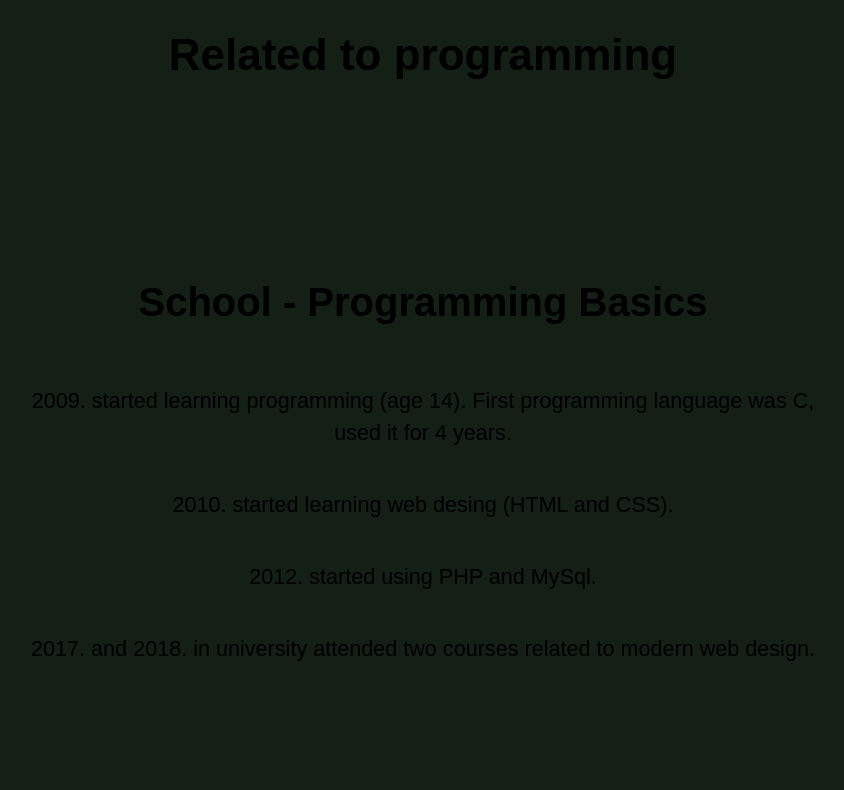
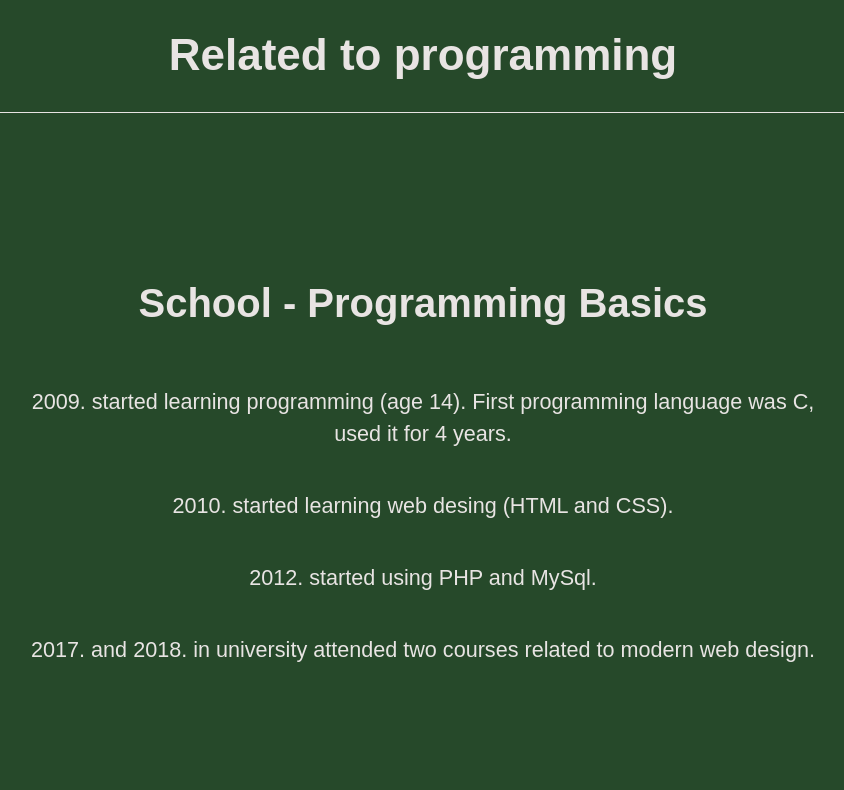
Before and after one commit to max-marschhauser/portfolio, a React (Create React App) app: page /about in a window 1280 px wide. Shown: the part 270-1060 px from the top of the page, without its empty margins (217-1061 px from the left). Built offline with nearby package versions, Linux system fonts and the light colour scheme.

Commit message:
styling about page

```diff
--- a/src/pages/aboutPage/aboutPage.scss
+++ b/src/pages/aboutPage/aboutPage.scss
@@ -2,31 +2,28 @@
 @use "../../assets/styles/abstracts" as abs;
 
 .aboutPage {
-	margin-bottom: 1rem;
+	background-color: var(--color-primary-1-transparent);
 
-	background-color: var(--color-black-transparent);
-
-	color: var(--color-lightgray);
+	color: var(--color-light);
 
 	h3 {
 		padding-block: clamp(1.5rem, 4vh, 3.5rem);
 
 		font-size: clamp(1.2rem, 9vw, 2.75rem);
 		text-align: center;
-		color: var(--color-white);
 	}
 
 	&--articles {
 		article {
 			padding-block: clamp(2rem, 20vh, 10rem);
 			padding-inline: clamp(1rem, 5vw, 5rem);
-			border-block: 1px solid var(--color-white);
+			border-block: 1px solid var(--color-light);
 
 			&:last-child {
 				border-bottom: none;
 			}
 
-			.upperPart {
+			header {
 				@include abs.mq(1400px, 0px) {
 					display: grid;
 					grid-template-columns: repeat(2, 1fr);
@@ -39,7 +36,6 @@
 
 				text-align: center;
 				font-size: clamp(1.1rem, 8vw, 2.5rem);
-				color: var(--color-white);
 			}
 
 			ul {
@@ -70,8 +66,7 @@
 					aspect-ratio: 16/9;
 					margin-top: clamp(0.5rem, 1vh, 1rem);
 
-					outline: 1px solid var(--color-lightgray);
-					outline-offset: 0.5rem;
+					outline: 1px solid var(--color-light);
 				}
 
 				transition: all 0.35s ease;
@@ -79,7 +74,7 @@
 				&:hover,
 				&:focus-visible,
 				&:active {
-					opacity: 0.8;
+					opacity: 0.75;
 				}
 			}
 		}
--- a/src/pages/aboutPage/components/AboutComponent.js
+++ b/src/pages/aboutPage/components/AboutComponent.js
@@ -16,7 +16,7 @@ export default function AboutComponent(props) {
 		if (relatedToProgramming === item.relatedToProgramming) {
 			return (
 				<article key={item.title}>
-					<div className="upperPart">
+					<header>
 						<h4>{item.title}</h4>
 						{item.imgSrc !== undefined ? (
 							<a href={item.link} target="_blank" rel="noreferrer">
@@ -29,7 +29,7 @@ export default function AboutComponent(props) {
 								})}
 							</ul>
 						)}
-					</div>
+					</header>
 					<>
 						{item.imgSrc === undefined ? (
 							<></>
```
